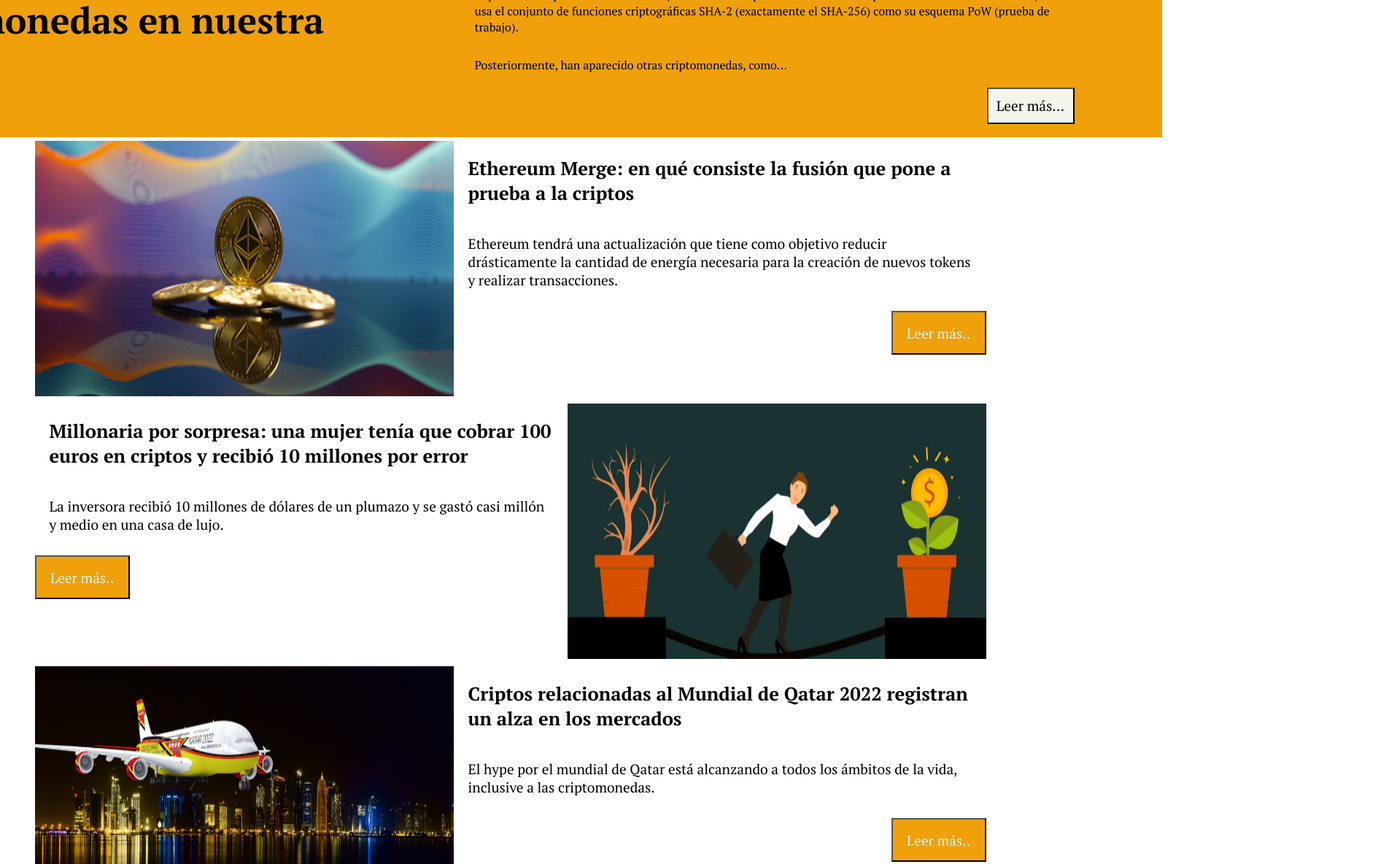
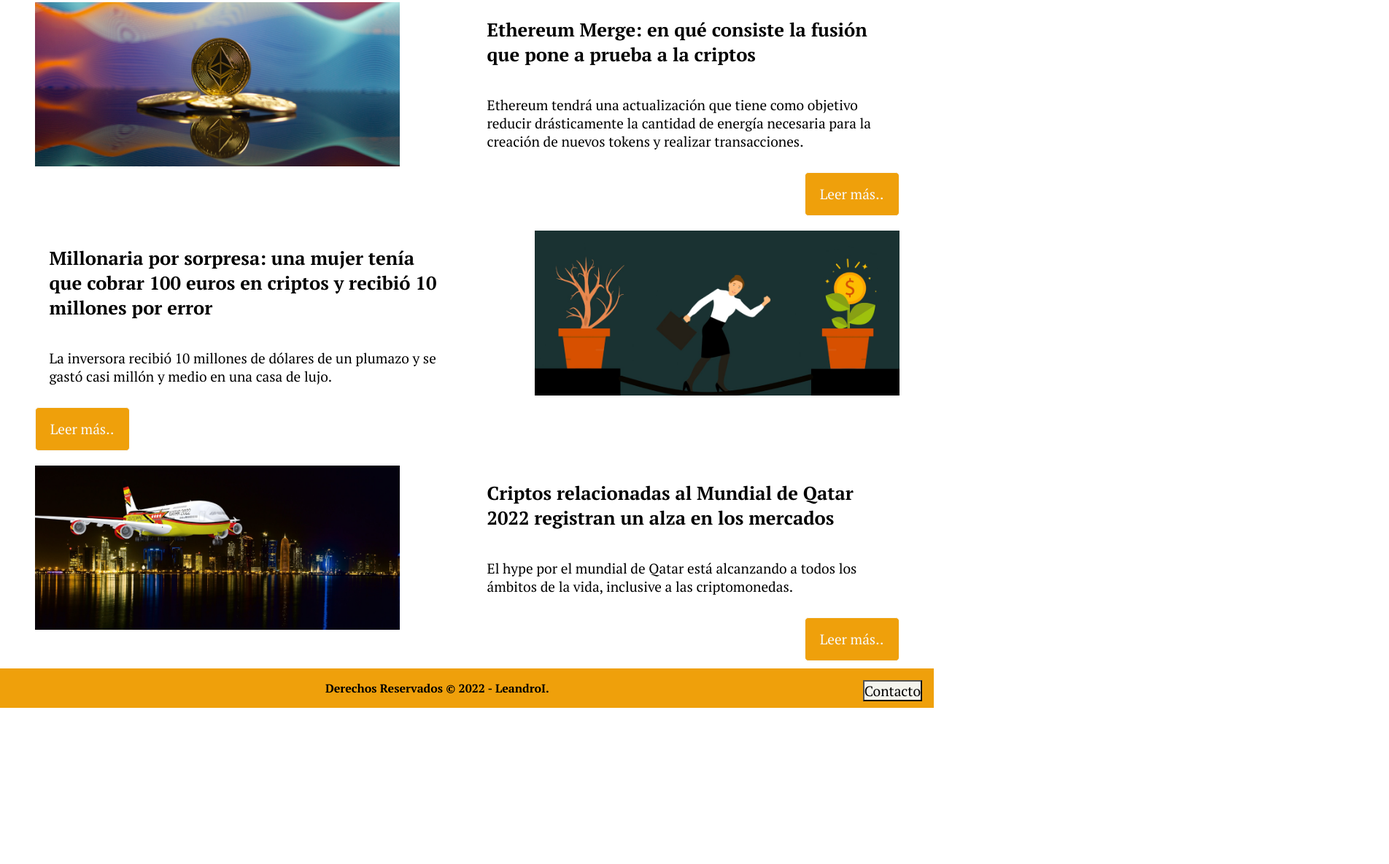
Before and after one commit to Pochox2/proyecto__coder, a plain HTML site: page index.html in a window 1280 px wide. Shown: the part 838-2022 px from the top of the page at 73% size, 1904 px wide, since content can reach past the window. After the commit the page ends 1808 px from the top, so only its background shows below. Drawn offline with nearby package versions, Linux system fonts and the light colour scheme.

Commit message:
responsive pt1

```diff
--- a/css/index.css
+++ b/css/index.css
@@ -161,9 +161,7 @@
 }
 
 .banner {
-    max-width: 1800px;
-    min-width: 0rem;
-    width: 1900px;
+    min-height: 250px;
 }
 
 .banner__img{
@@ -175,24 +173,27 @@
 .noticias {
     margin-left: 120px;
     margin-right: 120px;
+    flex-wrap: wrap;
 }
 
 .noticia__img{
-    width: 574px;
-    height: 350px;
-    /* position: relative;
-    left: 50%; */
+    min-height: 225px;
+    min-width: 500px;
 }
 
-
+.noticia__img2{
+    min-height: 225px;
+    min-width: 500px;
+    float: right;
+}
 
 .tarjeta
 {
+    padding: 10px 0px;
     width: 1200;
     height: 259;
     display: flex;
-
-
+    flex-wrap: wrap;
 }
 
 
@@ -224,30 +225,40 @@
 .tarjeta__button {
     background-color: #EFA00B;
     text-decoration: none;
-    margin-left: 600px;
+    float: right;
+    width: 130px;
+    height: 60px;
+    font-size: var(--text-xs);
+    padding-top: 15px;
+    transition: all .3s ease-in-out;
 
 }
 
-.card__button2 {
+.tarjeta__button2 {
     background-color: #EFA00B;
     text-decoration: none;
-    margin-right: 600px;
+    float: left;
     width: 130px;
     height: 60px;
+    font-size: var(--text-xs);
+    padding-top: 15px;
+    transition: all .3s ease-in-out;
+
 }
 
-.tarjeta__button {
-    width: 130px;
-    height: 60px;
+.tarjeta__button:hover {
+    background-color: #ecaf3d;
+}
 
-
+.tarjeta__button2:hover {
+background-color: #ecaf3d;
 }
 
 .tarjeta .tarjeta__link {
     font-size: var(--text-xs);
     color: #F4F4ED;
     padding: 15px 18px 14px 18px;
-    transition: all .3s ease-in-out;
+
 }
 
 .tarjeta .tarjeta__link:hover{
--- a/index.html
+++ b/index.html
@@ -30,8 +30,8 @@
             </div>
         </nav>
     </header>
-    <section class="banner" id="banner">
-        <img class="banner__img" src="./img/banner.png" alt="banner" width="1900px" >
+    <section>
+        <img class=" banner img-fluid" src="./img/banner.png" alt="banner" width="1900px" >
     </section>
     <main class="container">
 
@@ -52,46 +52,34 @@
             </article>
         </section>
         <section id="noticias">
-            <article class="tarjeta">
-                <div>
-                    <figure class="tarjeta__img">
-                        <img class="noticia__img" src="./img/noticia1.png" alt="Imagén en la que se puede apreciar monedas de Ethereum">
-                    </figure>
+            <article class="tarjeta row">
+                <div class="col-6">
+                        <img class="img-fluid noticia__img" src="./img/noticia1.png" alt="Imagén en la que se puede apreciar monedas de Ethereum" width="500px">
                 </div>
-                <div>
+                <div class="col-6">
                     <h2 class="tarjeta__tittle">Ethereum Merge: en qué consiste la fusión que pone a prueba a la criptos</h2>
                     <p class="tarjeta__description">Ethereum tendrá una actualización que tiene como objetivo reducir drásticamente la cantidad de energía necesaria para la creación de nuevos tokens y realizar transacciones.</p>
-                    <button class="tarjeta__button">
-                        <a class="tarjeta__link" href="./pages/noticias.html">Leer más..</a>
-                    </button>
+                    <a class="btn btn-primary btn-outline-light btn-lg tarjeta__button" href="./pages/noticias.html" role="button">Leer más..</a>
                 </div>
             </article>
-            <article class="tarjeta card2">
-                <div>
+            <article class="tarjeta row">
+                <div class="col-6">
                     <h2 class="tarjeta__tittle">Millonaria por sorpresa: una mujer tenía que cobrar 100 euros en criptos y recibió 10 millones por error</h2>
                     <p class="tarjeta__description">La inversora recibió 10 millones de dólares de un plumazo y se gastó casi millón y medio en una casa de lujo.</p>
-                    <button class="card__button2">
-                        <a class="tarjeta__link"  href="./pages/noticias.html">Leer más..</a>
-                    </button>
+                    <a class="btn btn-primary btn-outline-light btn-lg tarjeta__button2" href="./pages/noticias.html" role="button">Leer más..</a>
                 </div>
-                <div>
-                    <figure class="tarjeta__img">
-                        <img class="noticia__img" src="./img/noticia2.png" alt="Imagen donde se ve una chica pasando por un puente que lleva a una planta que te da criptos">
-                    </figure>
+                <div class="col-6">
+                    <img class="img-fluid noticia__img2" src="./img/noticia2.png" alt="Imagen donde se ve una chica pasando por un puente que lleva a una planta que te da criptos" width="500px">
+            </div>
+            </article>
+            <article class="tarjeta row">
+                <div class="col-6">
+                        <img class="img-fluid noticia__img" src="./img/noticia3.png" alt="Avion rumbo al mundial Qatar 2022" width="500px">
                 </div>
-            </article>
-            <article class="tarjeta">
-                <div>
-                    <figure class="tarjeta__img">
-                        <img class="noticia__img" src="./img/noticia3.png" alt="Avion rumbo al mundial Qatar 2022">
-                    </figure>
-                </div>
-                <div>
+                <div class="col-6">
                     <h2 class="tarjeta__tittle">Criptos relacionadas al Mundial de Qatar 2022 registran un alza en los mercados</h2>
                     <p class="tarjeta__description">El hype por el mundial de Qatar está alcanzando a todos los ámbitos de la vida, inclusive a las criptomonedas.</p>
-                    <button class="tarjeta__button">
-                        <a class="tarjeta__link"  href="./pages/noticias.html">Leer más..</a>
-                    </button>
+                    <a class="btn btn-primary btn-outline-light btn-lg tarjeta__button" href="./pages/noticias.html" role="button">Leer más..</a>
                 </div>
             </article>
         </section>
```
